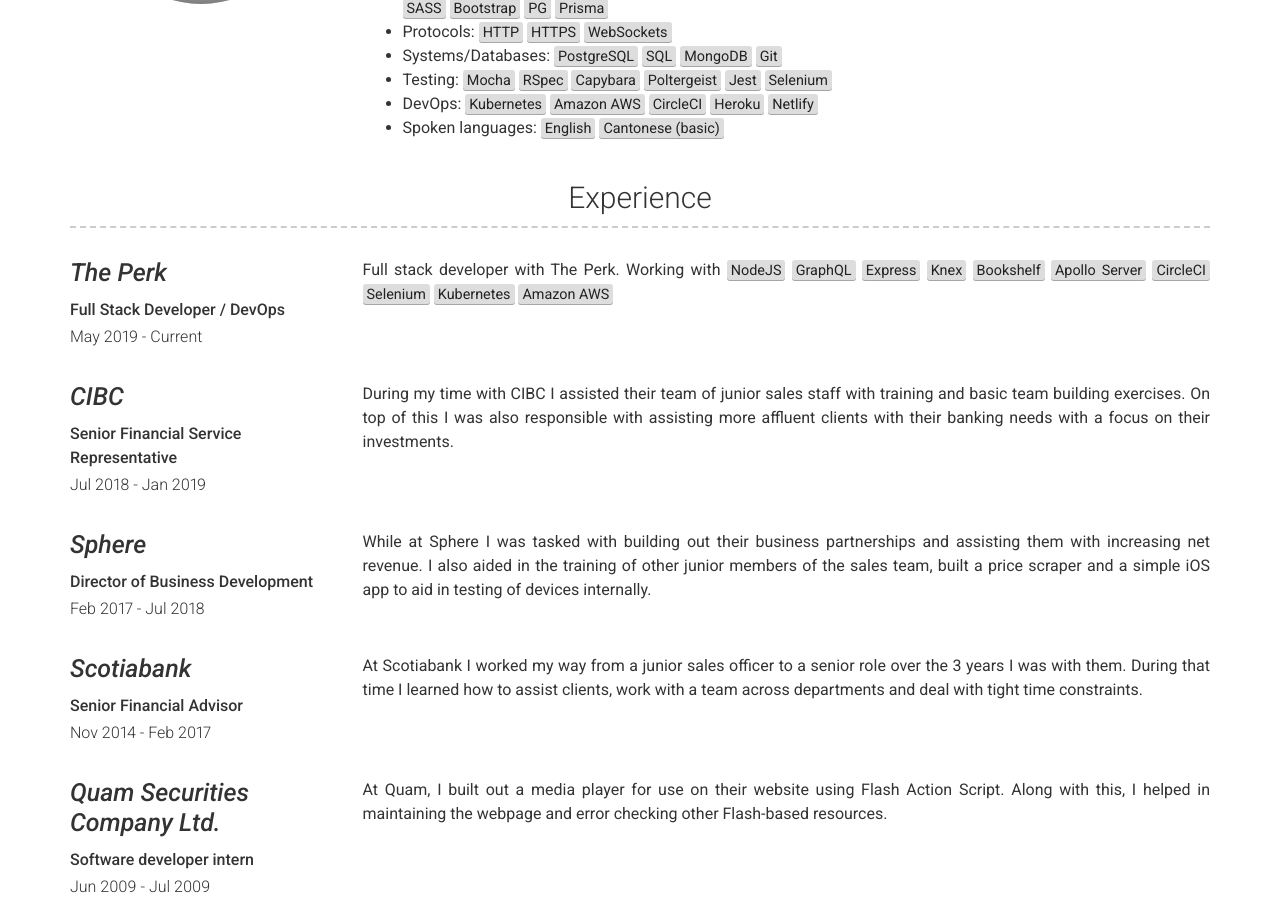
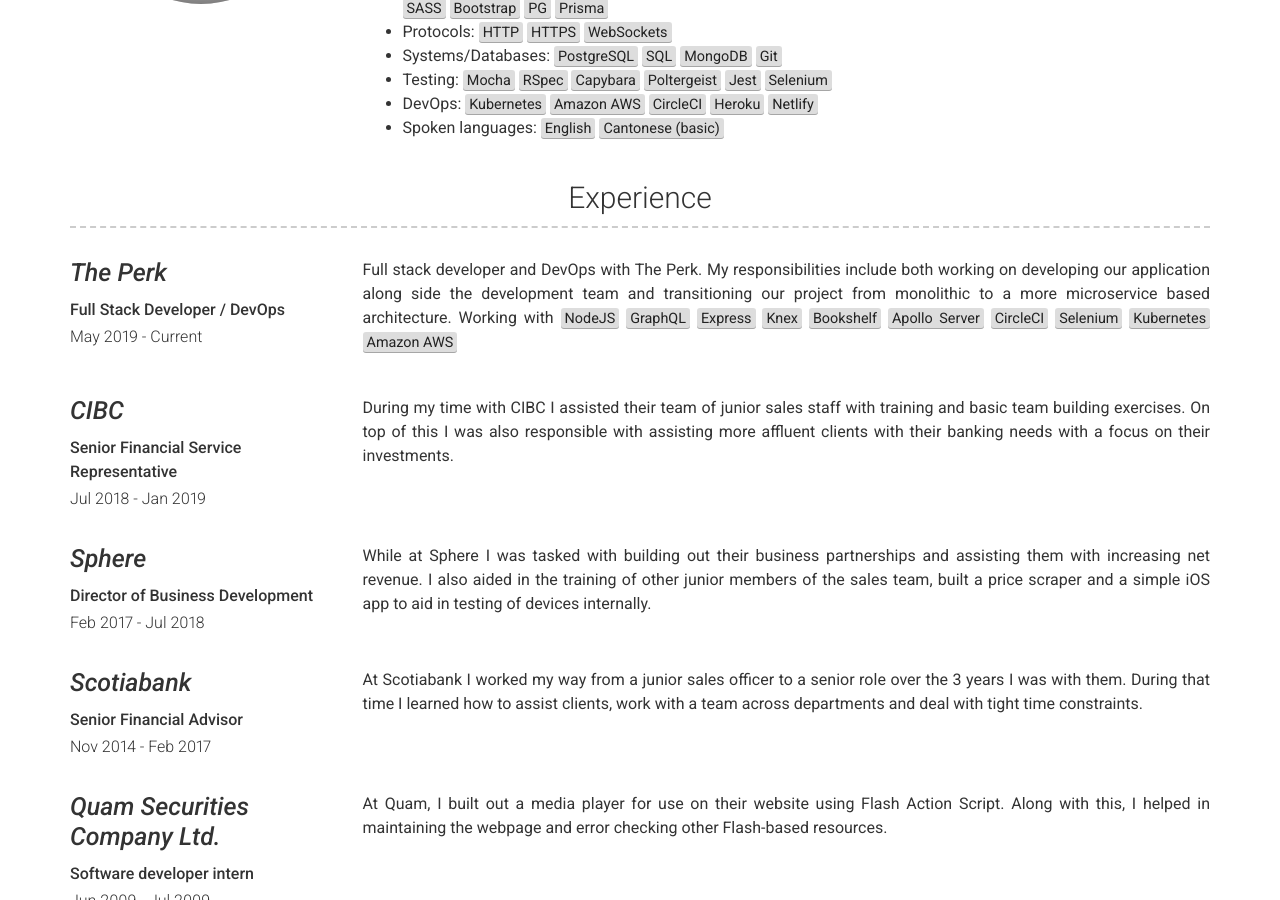
Before and after one commit to YvesDesjardins/YvesDesjardins.github.io, a Jekyll site: the page built from index.md, in a window 1280 px wide and 900 px high, scrolled down 525 px. Built offline with Jekyll 4.4.1, drawn with Linux system fonts in a browser that asks for light colours; grey boxes are pictures that could not be loaded.

Commit message:
update description for the perk

```diff
--- a/_data/experience.yml
+++ b/_data/experience.yml
@@ -3,7 +3,7 @@
   job_title: Full Stack Developer / DevOps
   dates: May 2019 - Current
   description: | # this will include new lines to allow paragraphs
-    Full stack developer with The Perk. Working with <mark>NodeJS</mark> <mark>GraphQL</mark> <mark>Express</mark> <mark>Knex</mark> <mark>Bookshelf</mark> <mark>Apollo Server</mark> <mark>CircleCI</mark> <mark>Selenium</mark> <mark>Kubernetes</mark> <mark>Amazon AWS</mark>
+    Full stack developer and DevOps with The Perk. My responsibilities include both working on developing our application along side the development team and transitioning our project from monolithic to a more microservice based architecture. Working with <mark>NodeJS</mark> <mark>GraphQL</mark> <mark>Express</mark> <mark>Knex</mark> <mark>Bookshelf</mark> <mark>Apollo Server</mark> <mark>CircleCI</mark> <mark>Selenium</mark> <mark>Kubernetes</mark> <mark>Amazon AWS</mark>
 
 - company: CIBC
   link: cibc.com
```
